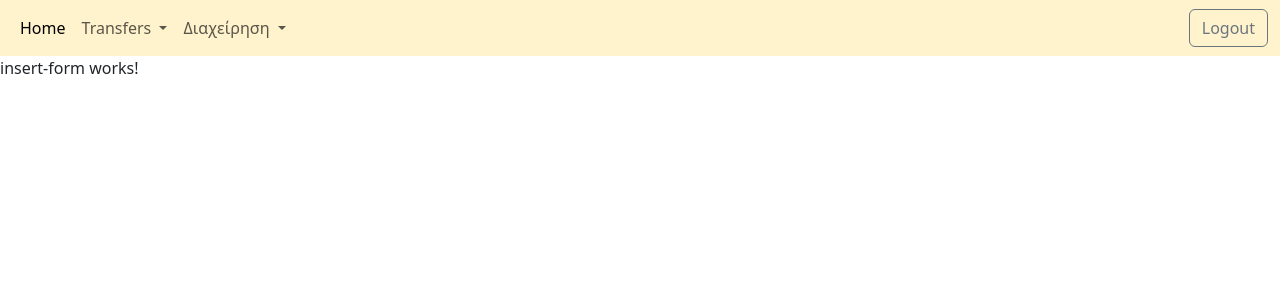
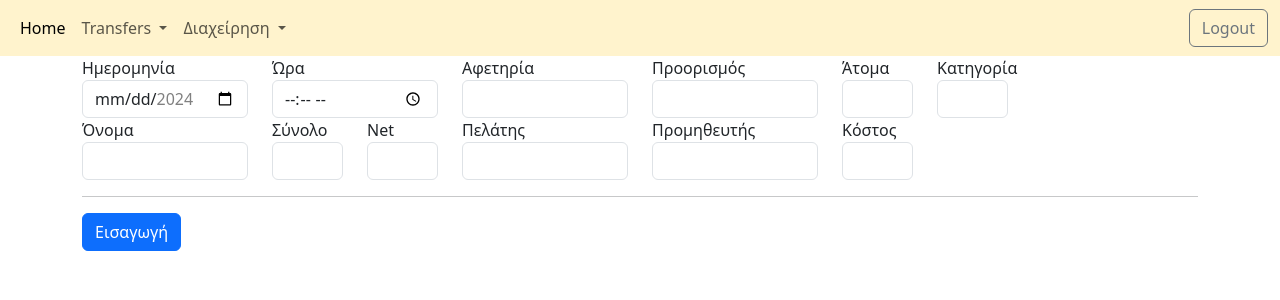
Before and after one commit to droksty/transfer-manager-client-demo, an Angular app: page /transfers/insert in a window 1280 px wide. Shown: the top 300 px of the page. Built offline with nearby package versions, Linux system fonts and the light colour scheme.

Commit message:
implement insert transfer http request

```diff
--- a/src/app/app.module.ts
+++ b/src/app/app.module.ts
@@ -1,6 +1,7 @@
 import { NgModule } from '@angular/core';
 import { BrowserModule } from '@angular/platform-browser';
 import { HttpClientModule } from '@angular/common/http';
+import { FormsModule } from '@angular/forms'
 
 import { AppComponent } from './app.component';
 import { NavbarComponent } from './navbar/navbar.component';
@@ -19,7 +20,8 @@ import { InsertFormComponent } from './transfers/insert-form/insert-form.compone
   imports: [
     BrowserModule,
     AppRoutingModule,
-    HttpClientModule
+    HttpClientModule,
+    FormsModule
   ],
   providers: [TransferService],
   bootstrap: [AppComponent]
--- a/src/app/transfers/insert-form/insert-form.component.css
+++ b/src/app/transfers/insert-form/insert-form.component.css
@@ -0,0 +1,3 @@
+input.ng-invalid.ng-touched {
+  border: 1px solid red;
+}
--- a/src/app/transfers/insert-form/insert-form.component.html
+++ b/src/app/transfers/insert-form/insert-form.component.html
@@ -1 +1,71 @@
-<p>insert-form works!</p>
+<div class="container">
+  <form (ngSubmit)="onSubmit(insertForm)" #insertForm="ngForm">
+    <div class="row">
+      <div class="form-group col-md-2">
+        <label for="pickupDate">Ημερομηνία</label>
+        <input type="date" id="pickupDate" class="form-control" ngModel name="pickupDate"  min="2024-01-01" max="2024-12-31">
+      </div>
+      <div class="form-group col-md-2">
+        <label for="pickupTime">Ώρα</label>
+        <input type="time" id="pickupTime" class="form-control" ngModel name="pickupTime" >
+      </div>
+      <div class="form-group col-md-2">
+        <label for="transferFrom">Αφετηρία</label>
+        <input type="text" id="transferFrom" class="form-control" ngModel name="transferFrom" >
+      </div>
+      <div class="form-group col-md-2">
+        <label for="transferTo">Προορισμός</label>
+        <input type="text" id="transferTo" class="form-control" ngModel name="transferTo" >
+      </div>
+      <div class="form-group col-md-1">
+        <label for="pax">Άτομα</label>
+        <input type="number" id="pax" class="form-control" ngModel name="pax" min="1" max="20" >
+      </div>
+      <div class="form-group col-md-1">
+        <label for="type">Κατηγορία</label>
+        <select id="type" class="form-control" ngModel name="type">
+          <option *ngFor="let type of types;">{{ type }}</option>
+        </select>
+      </div>
+    </div>
+    <div class="row">
+      <div class="form-group col-md-2">
+        <label for="passengerName">Όνομα</label>
+        <input type="text" id="passengerName" class="form-control" ngModel name="passengerName">
+      </div>
+      <div class="form-group col-md-1">
+        <label for="priceTotal">Σύνολο</label>
+        <input type="number" min="0" max="200" id="priceTotal" class="form-control" ngModel name="priceTotal">
+      </div>
+      <div class="form-group col-md-1">
+        <label for="priceNet">Net</label>
+        <input type="number" min="0" max="200" id="priceNet" class="form-control" ngModel name="priceNet">
+      </div>
+      <div class="form-group col-md-2" ngModelGroup="client">
+        <label for="client">Πελάτης</label>
+        <select id="type" class="form-control" ngModel name="title">
+          <option *ngFor="let client of clients">{{ client.title }}</option>
+        </select>
+      </div>
+
+
+      <div class="form-group col-md-2">
+        <label for="provider">Προμηθευτής</label>
+        <select id="type" class="form-control" ngModel name="provider">
+          <option *ngFor="let provider of providers">{{ provider }}</option>
+        </select>
+      </div>
+
+
+
+
+
+      <div class="form-group col-md-1">
+        <label for="providerCost">Κόστος</label>
+        <input type="number" min="0" max="100" id="providerCost" class="form-control" ngModel name="providerCost">
+      </div>
+    </div>
+    <hr>
+    <button class="btn btn-primary" type="submit" [disabled]="!insertForm.valid">Εισαγωγή</button>
+  </form>
+</div>
--- a/src/app/transfers/insert-form/insert-form.component.ts
+++ b/src/app/transfers/insert-form/insert-form.component.ts
@@ -1,4 +1,7 @@
-import { Component } from '@angular/core';
+import { Component, Provider } from '@angular/core';
+import { NgForm } from '@angular/forms';
+import { Client, Transfer } from '../transfer.interface';
+import { TransferService } from '../transfer.service';
 
 @Component({
   selector: 'app-insert-form',
@@ -6,5 +9,28 @@ import { Component } from '@angular/core';
   styleUrls: ['./insert-form.component.css']
 })
 export class InsertFormComponent {
+  types = ['SHARED', 'PRIVATE', 'VIP'];
+  clients: Client[] = [
+    { 'id': 6, 'title': 'Hotel A' },
+    { 'id': 7, 'title': 'Hotel B' },
+    { 'id': 8, 'title': 'Agent A' },
+    { 'id': 9, 'title': 'Agent B' },
+  ];
+  providers: Provider[] = [];
 
+  constructor(private service: TransferService) {}
+
+
+  onSubmit(insertForm: NgForm) {
+    let transferDTO: Transfer = this.transformToDTO(insertForm.value);
+    console.log(transferDTO);
+    this.service.insertTransfer(transferDTO);
+    insertForm.resetForm();
+  }
+
+  private transformToDTO(userInput: Transfer): Transfer {
+    let client = this.clients.find((client) => client.title === userInput.client?.title);
+    userInput.client = client;
+    return userInput;
+  }
 }
--- a/src/app/transfers/transfer.service.ts
+++ b/src/app/transfers/transfer.service.ts
@@ -12,4 +12,8 @@ export class TransferService {
   getTransferList() {
     this.http.get<Transfer[]>(this.API_URL + this.testdate).subscribe(transferList => console.log(transferList));
   }
+
+  insertTransfer(transferDTO: Transfer) {
+    this.http.post<Transfer>(this.API_URL, transferDTO).subscribe(data => console.log(data));
+  }
 }
```
Also changed, not shown: src/app/transfers/transfer.interface.ts (+5 -5 lines).
